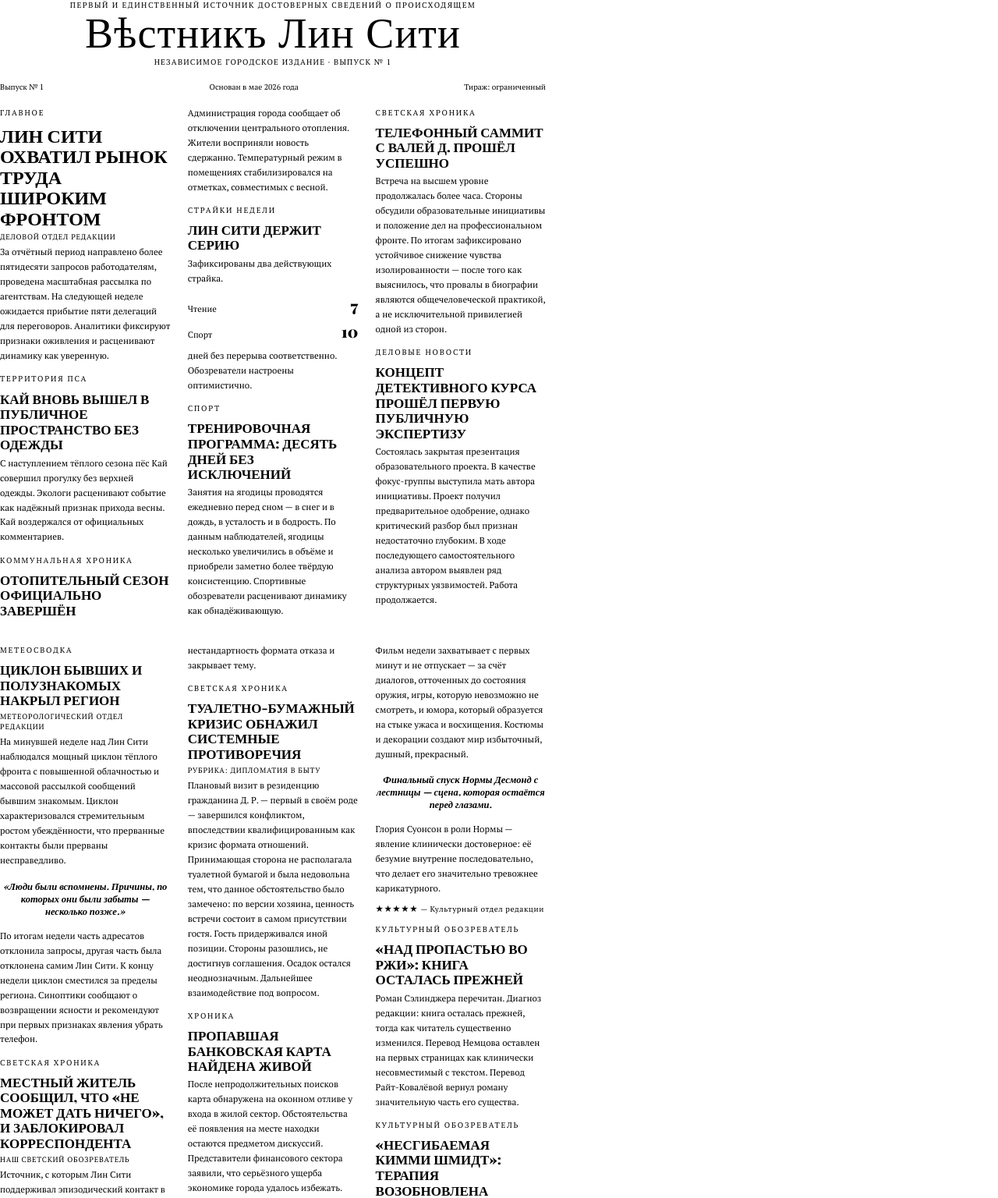
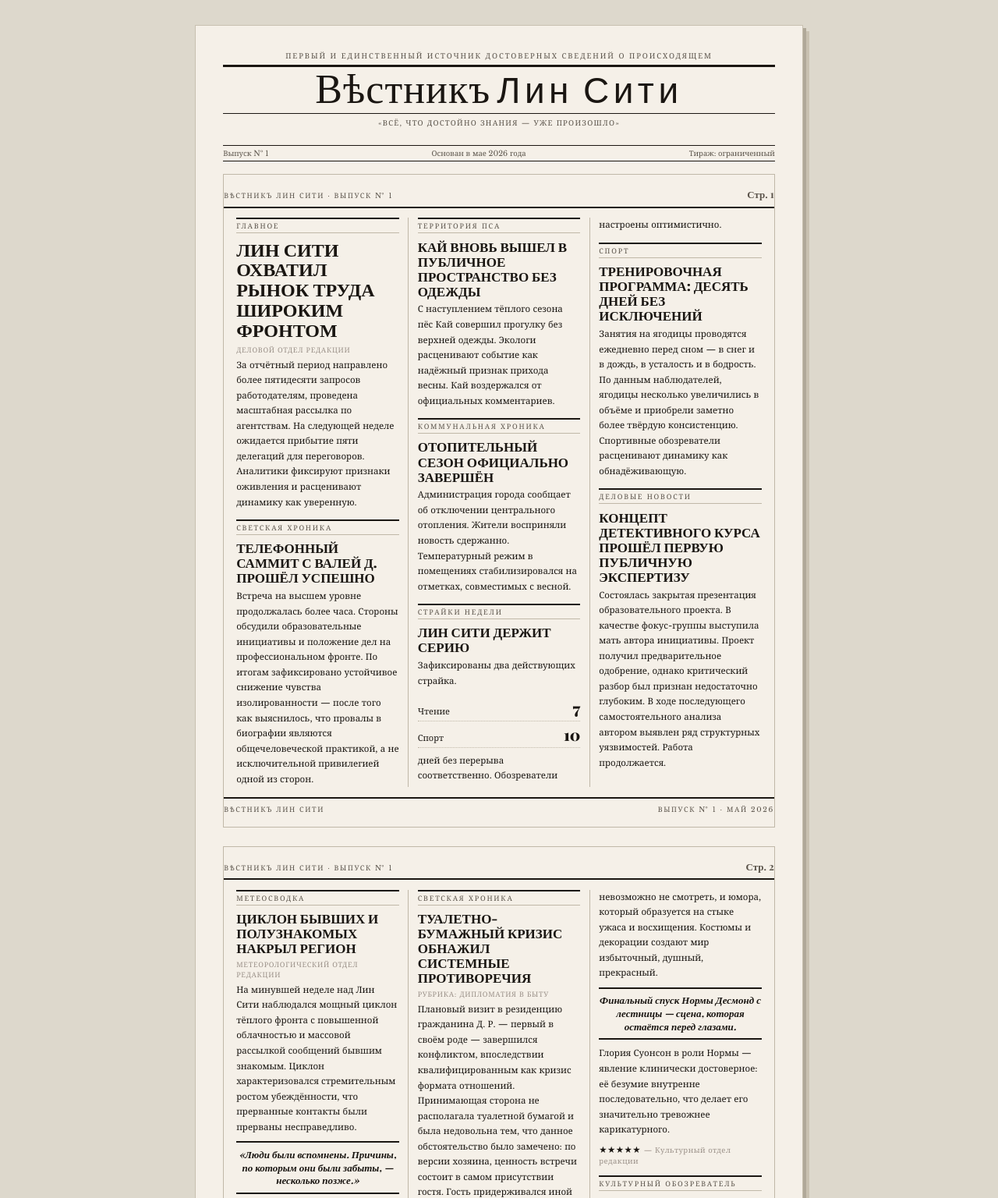
Before and after one commit to grakhovaalina-pixel/cv, a plain HTML site: page vestnik_n1.html in a window 1280 px wide. Shown: the top 1536 px of the page at 78% size. Drawn offline with nearby package versions, Linux system fonts and the light colour scheme; a web font is replaced by a local one.

Commit message:
Update vestnik_315.html

```diff
--- a/vestnik_n1.html
+++ b/vestnik_n1.html
@@ -1,51 +1,321 @@
+<!DOCTYPE html>
+<html lang="ru">
+<head>
+<meta charset="UTF-8">
+<meta name="viewport" content="width=device-width, initial-scale=1.0">
+<title>Вѣстникъ Лин Сити — Выпуск № 1</title>
+<link rel="preconnect" href="https://fonts.googleapis.com">
+<link href="https://fonts.googleapis.com/css2?family=UnifrakturMaguntia&family=Bebas+Neue&family=Libre+Baskerville:ital,wght@0,400;0,700;1,400&family=Playfair+Display:ital,wght@0,700;0,900;1,700&display=swap" rel="stylesheet">
+<style>
+  *, *::before, *::after { box-sizing: border-box; margin: 0; padding: 0; }
 
-<style>
-@import url('https://fonts.googleapis.com/css2?family=UnifrakturMaguntia&family=Playfair+Display:ital,wght@0,400;0,700;0,900;1,400;1,700&family=PT+Serif:ital,wght@0,400;0,700;1,400&display=swap');
-*{box-sizing:border-box;margin:0;padding:0;}
-.np{font-family:'PT Serif',Georgia,serif;color:var(--color-text-primary);max-width:700px;padding:0 0 2rem;}
-.mast{text-align:center;border-bottom:4px double var(--color-text-primary);padding-bottom:.6rem;margin-bottom:.4rem;}
-.mast-eye{font-size:10px;letter-spacing:.15em;text-transform:uppercase;color:var(--color-text-secondary);margin-bottom:.2rem;}
-.mast-title{font-family:'UnifrakturMaguntia',serif;font-size:54px;line-height:1;letter-spacing:.02em;}
-.mast-sub{font-size:10px;letter-spacing:.12em;text-transform:uppercase;margin-top:.2rem;color:var(--color-text-secondary);}
-.issueline{display:flex;justify-content:space-between;font-size:10px;color:var(--color-text-secondary);border-bottom:1px solid var(--color-text-primary);border-top:1px solid var(--color-text-primary);padding:3px 0;margin-bottom:.9rem;}
-.flow{column-count:3;column-gap:1.4rem;column-rule:.5px solid var(--color-border-secondary);border-bottom:1px solid var(--color-border-secondary);margin-bottom:.9rem;padding-bottom:.9rem;}
-.flow2{column-count:3;column-gap:1.4rem;column-rule:.5px solid var(--color-border-secondary);}
-.sec{font-size:10px;letter-spacing:.18em;text-transform:uppercase;color:var(--color-text-secondary);border-top:2px solid var(--color-text-primary);border-bottom:.5px solid var(--color-border-secondary);padding:2px 0;margin-bottom:.45rem;margin-top:.7rem;}
-.sec:first-child{margin-top:0;}
-.hxl{font-family:'Playfair Display',serif;font-size:24px;font-weight:900;line-height:1.1;margin-bottom:.35rem;}
-.hlg{font-family:'Playfair Display',serif;font-size:17px;font-weight:900;line-height:1.15;margin-bottom:.3rem;}
-.hsm{font-family:'Playfair Display',serif;font-size:13px;font-weight:700;font-style:italic;line-height:1.2;margin-bottom:.25rem;}
-.deck{font-size:11.5px;font-style:italic;color:var(--color-text-secondary);margin-bottom:.35rem;line-height:1.4;}
-.body{font-size:11.5px;line-height:1.65;margin-bottom:.5rem;}
-.byline{font-size:9.5px;text-transform:uppercase;letter-spacing:.08em;color:var(--color-text-secondary);margin-bottom:.25rem;}
-.rule{border:none;border-top:.5px solid var(--color-border-secondary);margin:.5rem 0;}
-.pq{border-top:2px solid var(--color-text-primary);border-bottom:2px solid var(--color-text-primary);padding:.4rem 0;margin:.5rem 0;font-family:'Playfair Display',serif;font-size:12.5px;font-style:italic;font-weight:700;text-align:center;line-height:1.3;}
-.statrow{display:flex;justify-content:space-between;align-items:baseline;padding:3px 0;border-bottom:.5px dotted var(--color-border-secondary);}
-.statnum{font-family:'Playfair Display',serif;font-size:20px;font-weight:900;}
-.statlabel{font-size:11px;}
-.stars{font-size:11.5px;letter-spacing:.05em;}
-.qt{font-style:italic;border-left:2px solid var(--color-text-primary);padding-left:.5rem;margin:.35rem 0;font-size:11.5px;line-height:1.5;}
-.footer{text-align:center;font-size:10px;color:var(--color-text-secondary);letter-spacing:.1em;text-transform:uppercase;padding-top:.5rem;border-top:1px solid var(--color-border-secondary);margin-top:.5rem;}
-@media(max-width:520px){
-  .flow,.flow2{column-count:1;}
-  .mast-title{font-size:36px;}
-  .hxl{font-size:19px;}
-  .hlg{font-size:15px;}
+  :root {
+    --ink: #1a1612;
+    --ink-light: #5a534a;
+    --ink-faint: #9a9088;
+    --paper: #f5f0e8;
+    --rule: #1a1612;
+  }
+
+  body {
+    background: #ddd8cc;
+    font-family: 'Libre Baskerville', Georgia, serif;
+    color: var(--ink);
+    padding: 2rem 1rem;
+    min-height: 100vh;
+  }
+
+  .newspaper {
+    max-width: 780px;
+    margin: 0 auto;
+    background: var(--paper);
+    padding: 2rem 2.2rem;
+    border: 1px solid #c8c0b0;
+    box-shadow: 4px 4px 0 #b0a898, 8px 8px 0 #c8c0b0;
+  }
+
+  /* ── MASTHEAD ── */
+  .masthead {
+    text-align: center;
+    padding-bottom: 0.7rem;
+    margin-bottom: 0.4rem;
+  }
+
+  .mast-eye {
+    font-size: 9.5px;
+    letter-spacing: .2em;
+    text-transform: uppercase;
+    color: var(--ink-light);
+    margin-bottom: 0.3rem;
+  }
+
+  .mast-title-wrap {
+    display: flex;
+    align-items: baseline;
+    justify-content: center;
+    gap: 0.5rem;
+    margin-bottom: 0.2rem;
+  }
+
+  .mast-vestnik {
+    font-family: 'UnifrakturMaguntia', serif;
+    font-size: 52px;
+    line-height: 1;
+    color: var(--ink);
+    letter-spacing: .02em;
+  }
+
+  .mast-lincity {
+    font-family: 'Bebas Neue', sans-serif;
+    font-size: 46px;
+    line-height: 1;
+    letter-spacing: .12em;
+    color: var(--ink);
+  }
+
+  .mast-rule-top {
+    border: none;
+    border-top: 3px solid var(--ink);
+    margin-bottom: 3px;
+  }
+  .mast-rule-bot {
+    border: none;
+    border-top: 1px solid var(--ink);
+  }
+
+  .mast-sub {
+    font-size: 9.5px;
+    letter-spacing: .13em;
+    text-transform: uppercase;
+    color: var(--ink-light);
+    margin: 0.3rem 0;
+  }
+
+  .issue-line {
+    display: flex;
+    justify-content: space-between;
+    font-size: 9.5px;
+    color: var(--ink-light);
+    border-bottom: 1px solid var(--rule);
+    border-top: 1px solid var(--rule);
+    padding: 3px 0;
+    margin-bottom: 1rem;
+  }
+
+  /* ── SECTION LABEL ── */
+  .sec {
+    font-size: 9px;
+    letter-spacing: .2em;
+    text-transform: uppercase;
+    color: var(--ink-light);
+    border-top: 2px solid var(--ink);
+    border-bottom: .5px solid #c0b8a8;
+    padding: 2px 0;
+    margin-bottom: .45rem;
+    margin-top: .75rem;
+  }
+  .sec:first-child { margin-top: 0; }
+
+  /* ── HEADLINES ── */
+  .hxl {
+    font-family: 'Playfair Display', serif;
+    font-size: 24px;
+    font-weight: 900;
+    line-height: 1.08;
+    margin-bottom: .35rem;
+  }
+  .hlg {
+    font-family: 'Playfair Display', serif;
+    font-size: 17px;
+    font-weight: 900;
+    line-height: 1.12;
+    margin-bottom: .3rem;
+  }
+  .hsm {
+    font-family: 'Playfair Display', serif;
+    font-size: 13.5px;
+    font-weight: 700;
+    font-style: italic;
+    line-height: 1.2;
+    margin-bottom: .25rem;
+  }
+
+  /* ── TEXT ── */
+  .deck {
+    font-size: 11px;
+    font-style: italic;
+    color: var(--ink-light);
+    margin-bottom: .35rem;
+    line-height: 1.45;
+  }
+  .body {
+    font-size: 11.5px;
+    line-height: 1.7;
+    margin-bottom: .5rem;
+    color: var(--ink);
+  }
+  .byline {
+    font-size: 9px;
+    text-transform: uppercase;
+    letter-spacing: .08em;
+    color: var(--ink-faint);
+    margin-bottom: .25rem;
+  }
+  .qt {
+    font-style: italic;
+    border-left: 2px solid var(--ink);
+    padding-left: .5rem;
+    margin: .35rem 0;
+    font-size: 11.5px;
+    line-height: 1.5;
+    color: var(--ink);
+  }
+  .pq {
+    border-top: 2px solid var(--ink);
+    border-bottom: 2px solid var(--ink);
+    padding: .4rem 0;
+    margin: .5rem 0;
+    font-family: 'Playfair Display', serif;
+    font-size: 13px;
+    font-style: italic;
+    font-weight: 700;
+    text-align: center;
+    line-height: 1.3;
+    color: var(--ink);
+  }
+  .stars {
+    font-size: 11.5px;
+    letter-spacing: .04em;
+    color: var(--ink);
+  }
+  .stars span {
+    font-size: 9.5px;
+    color: var(--ink-faint);
+  }
+
+  /* ── RULES ── */
+  .rule {
+    border: none;
+    border-top: .5px solid #c0b8a8;
+    margin: .5rem 0;
+  }
+  .rule-thick {
+    border: none;
+    border-top: 2px solid var(--ink);
+    margin: 1rem 0;
+  }
+
+  /* ── STATS ── */
+  .statrow {
+    display: flex;
+    justify-content: space-between;
+    align-items: baseline;
+    padding: 3px 0;
+    border-bottom: .5px dotted #c0b8a8;
+  }
+  .statnum {
+    font-family: 'Playfair Display', serif;
+    font-size: 20px;
+    font-weight: 900;
+  }
+  .statlabel { font-size: 11px; }
+
+  /* ── PAGE WRAPPER ── */
+  .page {
+    border: .5px solid #c0b8a8;
+    padding: 1rem 0;
+    margin-bottom: 1.5rem;
+  }
+
+  .page-header {
+    border-bottom: 2px solid var(--ink);
+    padding-bottom: .4rem;
+    margin-bottom: .8rem;
+    display: flex;
+    justify-content: space-between;
+    align-items: baseline;
+  }
+  .page-label {
+    font-size: 9px;
+    text-transform: uppercase;
+    letter-spacing: .18em;
+    color: var(--ink-light);
+  }
+  .page-num {
+    font-family: 'Playfair Display', serif;
+    font-size: 13px;
+    font-weight: 700;
+    color: var(--ink-light);
+  }
+
+  .page-footer {
+    border-top: 2px solid var(--ink);
+    padding-top: .4rem;
+    margin-top: .8rem;
+    display: flex;
+    justify-content: space-between;
+    align-items: baseline;
+  }
+
+  /* ── COLUMNS ── */
+  .flow {
+    column-count: 3;
+    column-gap: 1.5rem;
+    column-rule: .5px solid #c0b8a8;
+    padding: 0 1rem;
+  }
+
+  /* ── FOOTER ── */
+  .newspaper-footer {
+    text-align: center;
+    font-size: 9.5px;
+    color: var(--ink-faint);
+    letter-spacing: .1em;
+    text-transform: uppercase;
+    padding-top: .6rem;
+    border-top: 1px solid #c0b8a8;
+    margin-top: .5rem;
+  }
+
+  /* ── RESPONSIVE ── */
+  @media (max-width: 600px) {
+    body { padding: 0.5rem; }
+    .newspaper { padding: 1rem 1rem; box-shadow: none; }
+    .flow { column-count: 1; }
+    .mast-vestnik { font-size: 36px; }
+    .mast-lincity { font-size: 32px; }
+    .hxl { font-size: 19px; }
+    .hlg { font-size: 15px; }
+    .page { padding: .5rem 0; }
   }
 </style>
+</head>
+<body>
+<article class="newspaper">
 
-<div class="np">
+  <!-- MASTHEAD -->
+  <header class="masthead">
+    <div class="mast-eye">Первый и единственный источник достоверных сведений о происходящем</div>
+    <hr class="mast-rule-top">
+    <div class="mast-title-wrap">
+      <span class="mast-vestnik">Вѣстникъ</span>
+      <span class="mast-lincity">Лин Сити</span>
+    </div>
+    <hr class="mast-rule-bot">
+    <div class="mast-sub">«Всё, что достойно знания — уже произошло»</div>
+  </header>
 
-<div class="mast">
-  <div class="mast-eye">Первый и единственный источник достоверных сведений о происходящем</div>
-  <div class="mast-title">Вѣстникъ Лин Сити</div>
-  <div class="mast-sub">Независимое городское издание · Выпуск № 1</div>
-</div>
-
-<div class="issueline">
+  <div class="issue-line">
     <span>Выпуск № 1</span>
     <span>Основан в мае 2026 года</span>
     <span>Тираж: ограниченный</span>
+  </div>
+
+  <!-- PAGE 1 -->
+  <section class="page">
+    <div class="page-header">
+      <span class="page-label">Вѣстникъ Лин Сити · Выпуск № 1</span>
+      <span class="page-num">Стр. 1</span>
     </div>
 
     <div class="flow">
@@ -54,6 +324,10 @@
       <div class="hxl">ЛИН СИТИ ОХВАТИЛ РЫНОК ТРУДА ШИРОКИМ ФРОНТОМ</div>
       <div class="byline">Деловой отдел редакции</div>
       <div class="body">За отчётный период направлено более пятидесяти запросов работодателям, проведена масштабная рассылка по агентствам. На следующей неделе ожидается прибытие пяти делегаций для переговоров. Аналитики фиксируют признаки оживления и расценивают динамику как уверенную.</div>
+
+      <div class="sec">Светская хроника</div>
+      <div class="hlg">ТЕЛЕФОННЫЙ САММИТ С ВАЛЕЙ Д. ПРОШЁЛ УСПЕШНО</div>
+      <div class="body">Встреча на высшем уровне продолжалась более часа. Стороны обсудили образовательные инициативы и положение дел на профессиональном фронте. По итогам зафиксировано устойчивое снижение чувства изолированности — после того как выяснилось, что провалы в биографии являются общечеловеческой практикой, а не исключительной привилегией одной из сторон.</div>
 
       <div class="sec">Территория пса</div>
       <div class="hlg">КАЙ ВНОВЬ ВЫШЕЛ В ПУБЛИЧНОЕ ПРОСТРАНСТВО БЕЗ ОДЕЖДЫ</div>
@@ -74,23 +348,32 @@
       <div class="hlg">ТРЕНИРОВОЧНАЯ ПРОГРАММА: ДЕСЯТЬ ДНЕЙ БЕЗ ИСКЛЮЧЕНИЙ</div>
       <div class="body">Занятия на ягодицы проводятся ежедневно перед сном — в снег и в дождь, в усталость и в бодрость. По данным наблюдателей, ягодицы несколько увеличились в объёме и приобрели заметно более твёрдую консистенцию. Спортивные обозреватели расценивают динамику как обнадёживающую.</div>
 
-  <div class="sec">Светская хроника</div>
-  <div class="hlg">ТЕЛЕФОННЫЙ САММИТ С ВАЛЕЙ Д. ПРОШЁЛ УСПЕШНО</div>
-  <div class="body">Встреча на высшем уровне продолжалась более часа. Стороны обсудили образовательные инициативы и положение дел на профессиональном фронте. По итогам зафиксировано устойчивое снижение чувства изолированности — после того как выяснилось, что провалы в биографии являются общечеловеческой практикой, а не исключительной привилегией одной из сторон.</div>
-
       <div class="sec">Деловые новости</div>
       <div class="hlg">КОНЦЕПТ ДЕТЕКТИВНОГО КУРСА ПРОШЁЛ ПЕРВУЮ ПУБЛИЧНУЮ ЭКСПЕРТИЗУ</div>
       <div class="body">Состоялась закрытая презентация образовательного проекта. В качестве фокус-группы выступила мать автора инициативы. Проект получил предварительное одобрение, однако критический разбор был признан недостаточно глубоким. В ходе последующего самостоятельного анализа автором выявлен ряд структурных уязвимостей. Работа продолжается.</div>
 
     </div>
 
-<div class="flow2">
+    <div class="page-footer">
+      <span class="page-label">Вѣстникъ Лин Сити</span>
+      <span class="page-label">Выпуск № 1 · Май 2026</span>
+    </div>
+  </section>
 
-  <div class="sec" style="margin-top:0;">Метеосводка</div>
+  <!-- PAGE 2 -->
+  <section class="page">
+    <div class="page-header">
+      <span class="page-label">Вѣстникъ Лин Сити · Выпуск № 1</span>
+      <span class="page-num">Стр. 2</span>
+    </div>
+
+    <div class="flow">
+
+      <div class="sec">Метеосводка</div>
       <div class="hlg">ЦИКЛОН БЫВШИХ И ПОЛУЗНАКОМЫХ НАКРЫЛ РЕГИОН</div>
       <div class="byline">Метеорологический отдел редакции</div>
       <div class="body">На минувшей неделе над Лин Сити наблюдался мощный циклон тёплого фронта с повышенной облачностью и массовой рассылкой сообщений бывшим знакомым. Циклон характеризовался стремительным ростом убеждённости, что прерванные контакты были прерваны несправедливо.</div>
-  <div class="pq">«Люди были вспомнены. Причины, по которых они были забыты — несколько позже.»</div>
+      <div class="pq">«Люди были вспомнены. Причины, по которым они были забыты, — несколько позже.»</div>
       <div class="body">По итогам недели часть адресатов отклонила запросы, другая часть была отклонена самим Лин Сити. К концу недели циклон сместился за пределы региона. Синоптики сообщают о возвращении ясности и рекомендуют при первых признаках явления убрать телефон.</div>
 
       <div class="sec">Светская хроника</div>
@@ -115,7 +398,7 @@
       <div class="body">Фильм недели захватывает с первых минут и не отпускает — за счёт диалогов, отточенных до состояния оружия, игры, которую невозможно не смотреть, и юмора, который образуется на стыке ужаса и восхищения. Костюмы и декорации создают мир избыточный, душный, прекрасный.</div>
       <div class="pq">Финальный спуск Нормы Десмонд с лестницы — сцена, которая остаётся перед глазами.</div>
       <div class="body">Глория Суонсон в роли Нормы — явление клинически достоверное: её безумие внутренне последовательно, что делает его значительно тревожнее карикатурного.</div>
-  <div class="stars">★★★★★ <span style="font-size:10px;color:var(--color-text-secondary);">— Культурный отдел редакции</span></div>
+      <div class="stars">★★★★★ <span>— Культурный отдел редакции</span></div>
 
       <div class="sec">Культурный обозреватель</div>
       <div class="hlg">«НАД ПРОПАСТЬЮ ВО РЖИ»: КНИГА ОСТАЛАСЬ ПРЕЖНЕЙ</div>
@@ -127,6 +410,16 @@
 
     </div>
 
-<div class="footer">Редакция Вѣстника Лин Сити · Выпуск № 1 закрыт</div>
+    <div class="page-footer">
+      <span class="page-label">Вѣстникъ Лин Сити</span>
+      <span class="page-label">Выпуск № 1 · Май 2026</span>
+    </div>
+  </section>
 
-</div>
+  <footer class="newspaper-footer">
+    Редакция Вѣстника Лин Сити · Выпуск № 1 закрыт · Все события подтверждены очевидцами
+  </footer>
+
+</article>
+</body>
+</html>
```
Lines whose indentation alone changed are shown as unchanged.
